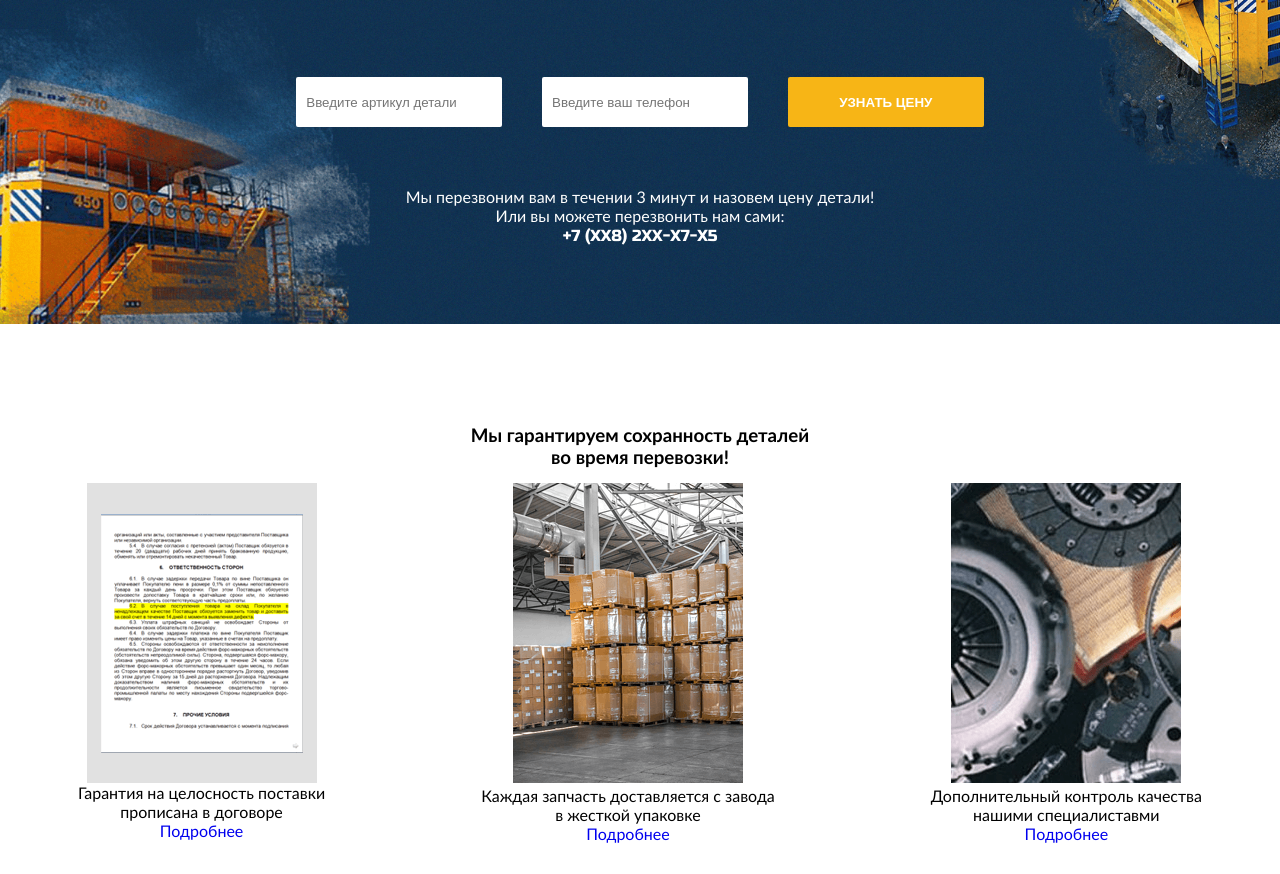
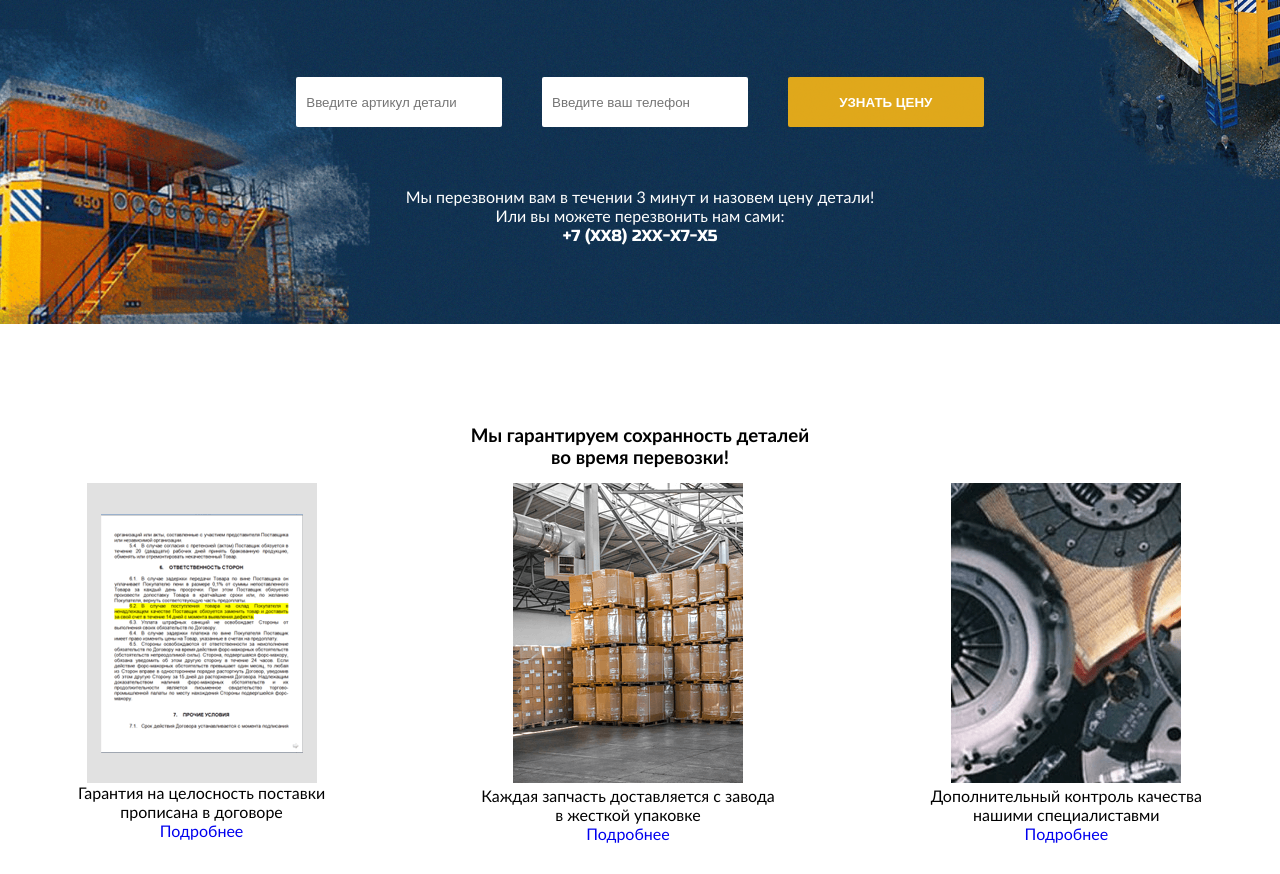
Before and after one commit to OlesYudin/OlesYudin.github.io, a plain HTML site: page Project_6_belasi/index.html in a window 1280 px wide. Shown: the part 1786-2660 px from the top of the page. Drawn offline with Linux system fonts and the light colour scheme; files whose address does not match are found by name.

Commit message:
Update style.css

```diff
--- a/Project_6_belasi/css/style.css
+++ b/Project_6_belasi/css/style.css
@@ -237,8 +237,6 @@ header a {
   color: #fff;
   border: none;
   border-radius: 2px;
-  /*-webkit-border-radius: 2px;
-  -moz-border-radius: 2px;*/
   -webkit-appearance: none;
   font-family: 'Trebuchet MS', 'Lucida Sans Unicode', 'Lucida Grande', 'Lucida Sans', Arial, sans-serif;
   font-size: 18px;
@@ -320,13 +318,9 @@ header a {
   outline: none;
 }
 .block-advantage-price input[type="submit"] {
-  background-color: #f7b516;
-  /*background-color: rgba(24, 102, 175, 1);*/
+  background-color: rgba(247, 181, 22, 0.9);
   border: none;
   border-radius: 2px;
-  -webkit-border-radius: 2px;
-  -moz-border-radius: 2px;
-  /*-webkit-appearance: none;*/
   -webkit-appearance: none;
   color: #fff;
   font-weight: bold;
```
